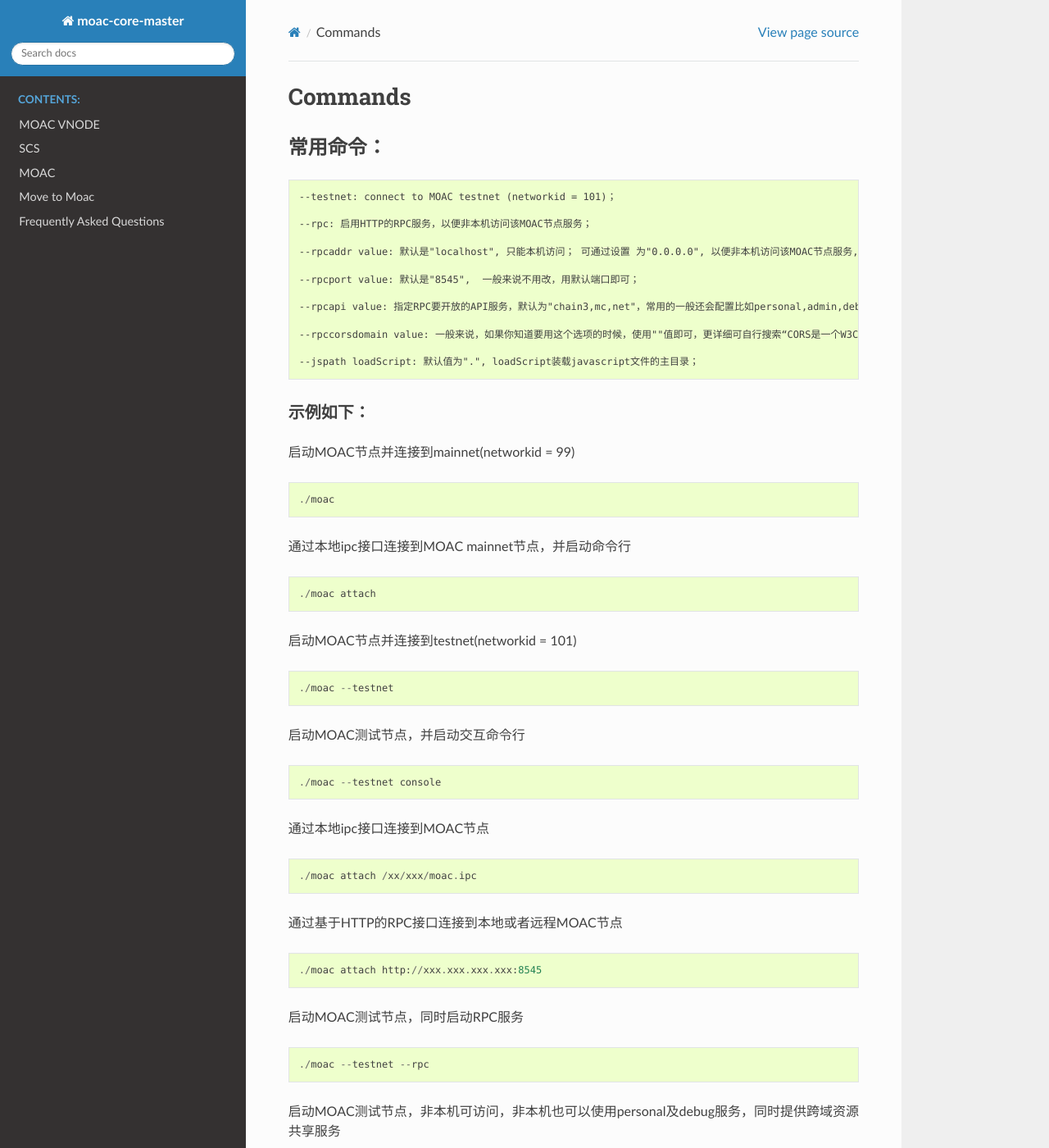
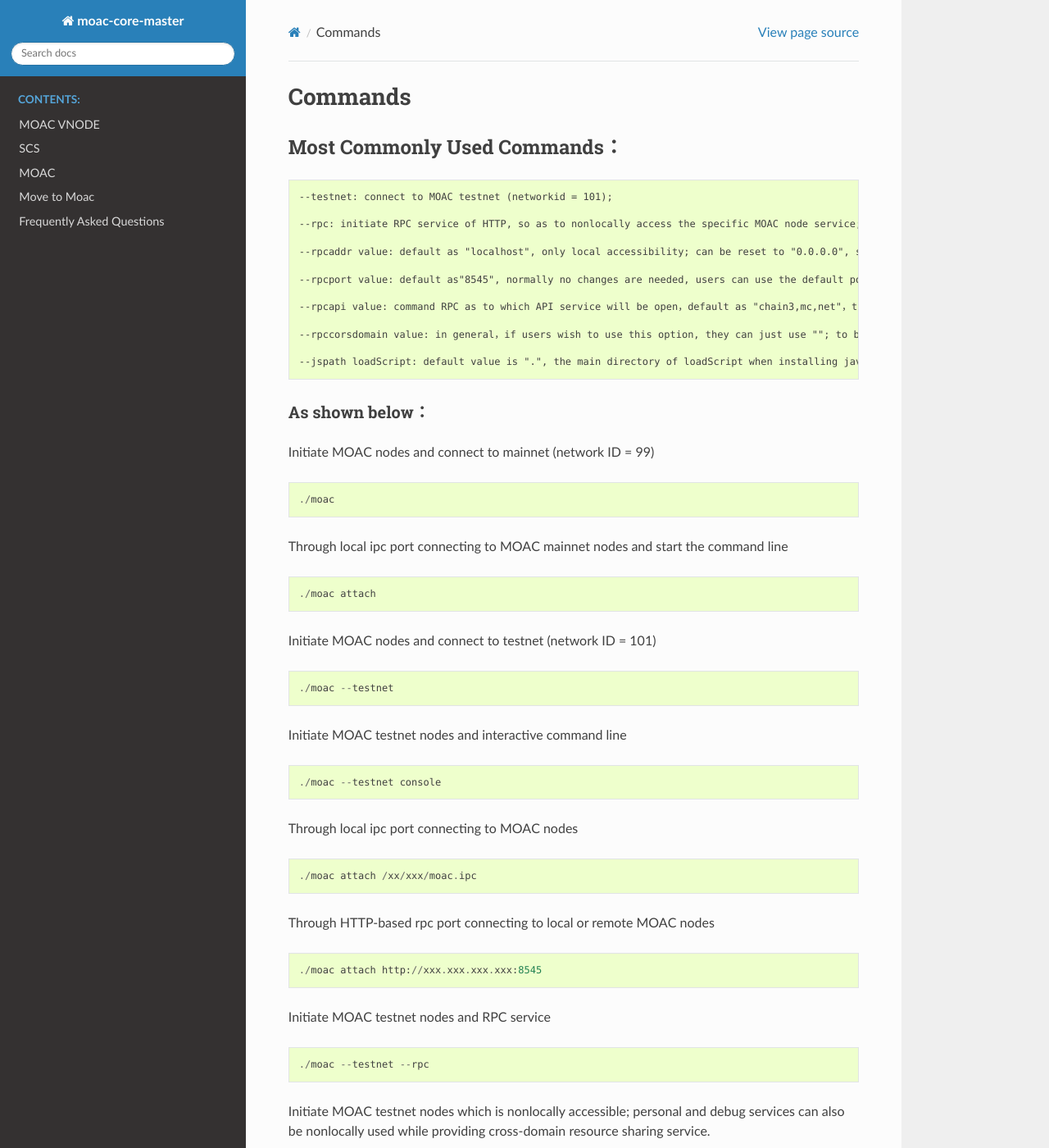
Before and after one commit to MOACChain/MOAC-DOCS, a Sphinx documentation site: the page built from Docs/Commands.rst, in a window 1280 px wide and 1400 px high. Shown: the whole window at 82% size. Built offline with Sphinx 7.4.7 and the Read the Docs theme 2.0.0, drawn with Linux system fonts in a browser that asks for light colours; pages that are not in the unit, such as notebooks, are missing from menus; some of the changed text lies outside the part shown.

Commit message:
Update Commands.rst

```diff
--- a/Docs/Commands.rst
+++ b/Docs/Commands.rst
@@ -1,86 +1,86 @@
 Commands
 ========
 
-常用命令：
+Most Commonly Used Commands：
 ----------
 
 ::
 
-    --testnet: connect to MOAC testnet (networkid = 101)；
+    --testnet: connect to MOAC testnet (networkid = 101);
 
-    --rpc: 启用HTTP的RPC服务，以便非本机访问该MOAC节点服务；
+    --rpc: initiate RPC service of HTTP, so as to nonlocally access the specific MOAC node service;
 
-    --rpcaddr value: 默认是"localhost", 只能本机访问； 可通过设置 为"0.0.0.0", 以便非本机访问该MOAC节点服务, 但现在RPC服务是基于HTTP的，是明文传输，需注意安全问题；
+    --rpcaddr value: default as "localhost", only local accessibility; can be reset to "0.0.0.0", so as to nonlocally access the specific MOAC node service, but the current RPC service is based on HTTP using plaintext，so users need to be aware of the safety risks;
 
-    --rpcport value: 默认是"8545",  一般来说不用改，用默认端口即可；
+    --rpcport value: default as"8545", normally no changes are needed, users can use the default port;
 
-    --rpcapi value: 指定RPC要开放的API服务，默认为"chain3,mc,net"，常用的一般还会配置比如personal,admin,debug,miner,txpool,db,shh等，但是因为RPC服务是明文传输，所以，如果使用personal的时候，要注意安全问题；
+    --rpcapi value: command RPC as to which API service will be open，default as "chain3,mc,net"，the commonly used will also be configured such as: personal,admin,debug,miner,txpool,db,shh and so on，but because of RPC services' cleartext nature，if users choose to use personal，they should be aware of the safety risks；
 
-    --rpccorsdomain value: 一般来说，如果你知道要用这个选项的时候，使用""值即可，更详细可自行搜索“CORS是一个W3C标准，全称是"跨域资源共享"（Cross-origin resource sharing）”中相关关键词进一步了解；
+    --rpccorsdomain value: in general，if users wish to use this option, they can just use ""; to be more specifical, users are recommended to search up "Cross-origin resource sharing" to further understand some key phrases;
 
-    --jspath loadScript: 默认值为".", loadScript装载javascript文件的主目录；
+    --jspath loadScript: default value is ".", the main directory of loadScript when installing javascript file；
 
-示例如下：
+As shown below：
 ~~~~~~~~~~
 
-启动MOAC节点并连接到mainnet(networkid = 99)
+Initiate MOAC nodes and connect to mainnet (network ID = 99)
 
 ::
 
     ./moac
 
-通过本地ipc接口连接到MOAC mainnet节点，并启动命令行
+Through local ipc port connecting to MOAC mainnet nodes and start the command line
 
 ::
 
     ./moac attach
 
-启动MOAC节点并连接到testnet(networkid = 101)
+Initiate MOAC nodes and connect to testnet (network ID = 101)
 
 ::
 
     ./moac --testnet
 
-启动MOAC测试节点，并启动交互命令行
+Initiate MOAC testnet nodes and interactive command line
 
 ::
 
     ./moac --testnet console
 
-通过本地ipc接口连接到MOAC节点
+Through local ipc port connecting to MOAC nodes
 
 ::
 
     ./moac attach /xx/xxx/moac.ipc
 
-通过基于HTTP的RPC接口连接到本地或者远程MOAC节点
+Through HTTP-based rpc port connecting to local or remote MOAC nodes
 
 ::
 
     ./moac attach http://xxx.xxx.xxx.xxx:8545
 
-启动MOAC测试节点，同时启动RPC服务
+Initiate MOAC testnet nodes and RPC service
 
 ::
 
     ./moac --testnet --rpc
 
-启动MOAC测试节点，非本机可访问，非本机也可以使用personal及debug服务，同时提供跨域资源共享服务
+Initiate MOAC testnet nodes which is nonlocally accessible; personal and debug services can also be nonlocally used while providing cross-domain resource sharing service.
 
 ::
 
     ./moac --testnet --rpc --rpcaddr=0.0.0.0 --rpcapi="db,mc,net,chain3,personal,debug" --rpccorsdomain=""
 
-全部命令行参数
+All command line parameters
 --------------
 
-在命令行下，输入：
+On the command line, type：
 
 ::
 
     $ ./moac help
 
-或者
+or
 
 ::
 
```
